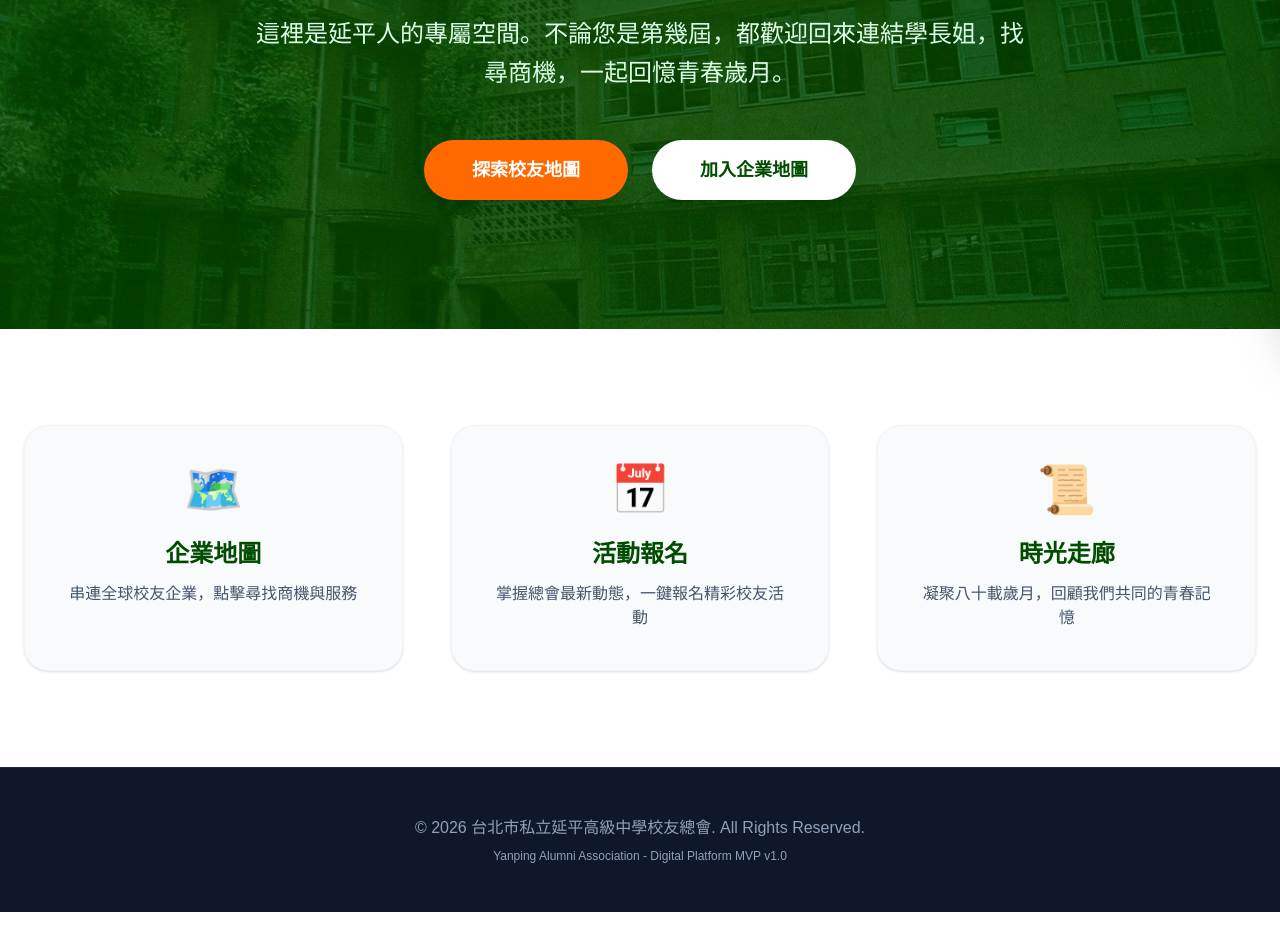
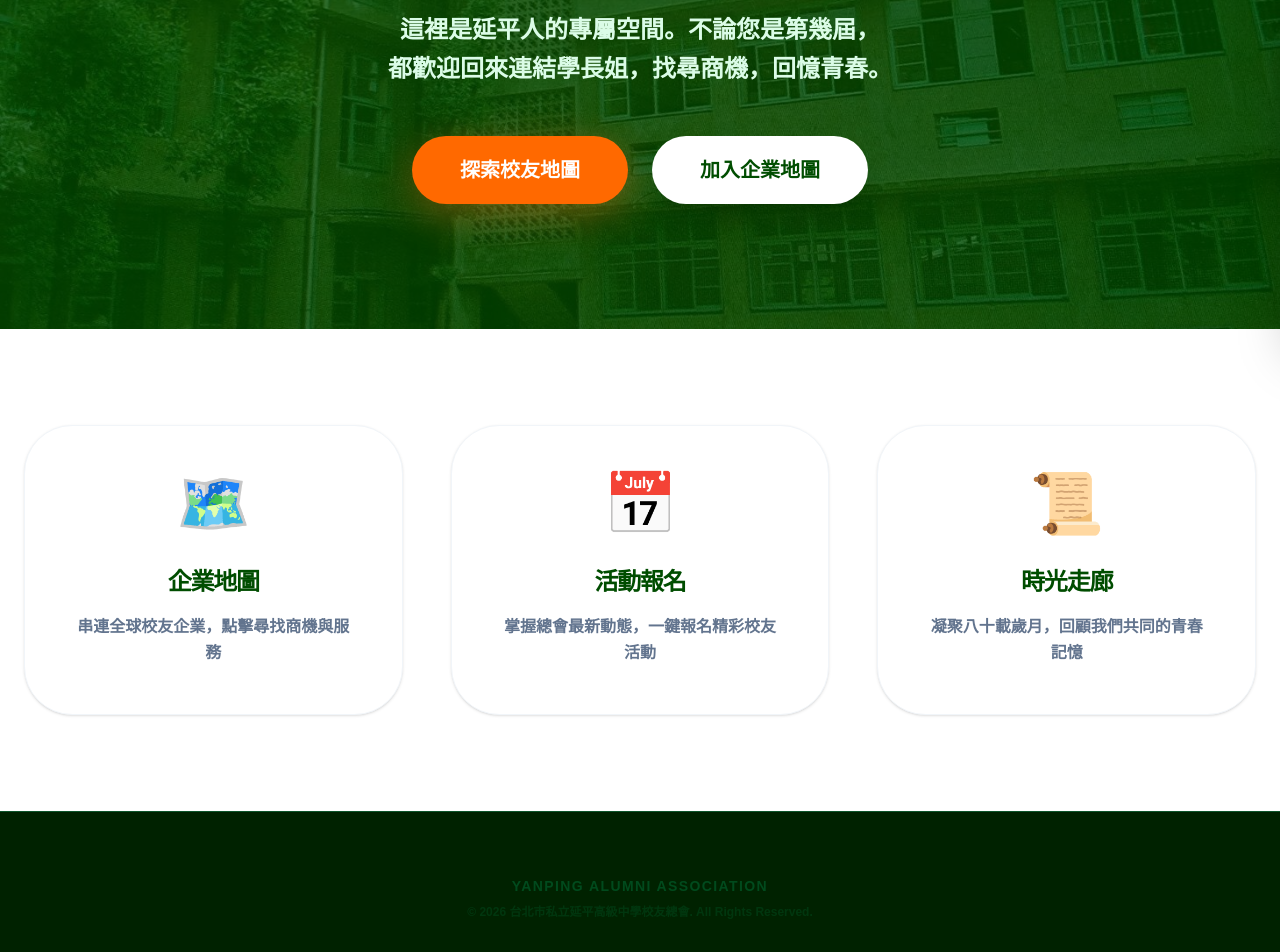
Before and after one commit to bear20020228/yanping-alumni, a Next.js app: page / in a window 1280 px wide. Shown: the part 460-1412 px from the top of the page. Before the commit the page ends 1372 px from the top, so only its background shows below. Built offline with nearby package versions, Linux system fonts and the light colour scheme; no server answers.

Commit message:
fix admin display

```diff
--- a/app/page.tsx
+++ b/app/page.tsx
@@ -1,58 +1,82 @@
+"use client";
+
 import Navbar from './components/Navbar';
 import Link from 'next/link';
+import { supabase } from '../lib/supabase';
+import { useRouter } from 'next/navigation';
 
 export default function Home() {
+  const router = useRouter();
+
+  // --- 核心攔截邏輯：確保點擊「加入企業地圖」時身分正確 ---
+  const handleMapJoinClick = async (e: React.MouseEvent) => {
+    e.preventDefault();
+
+    // 即時檢查 Session
+    const { data: { session } } = await supabase.auth.getSession();
+
+    if (!session) {
+      alert('請先登入會員，才能登錄您的企業地圖喔！');
+      router.push('/login'); // 沒登入去登入頁
+    } else {
+      router.push('/add-business'); // 有登入去填寫企業資料頁
+    }
+  };
+
   return (
     <main className="min-h-screen bg-white">
       <Navbar />
 
-      {/* 首頁 Hero 區塊：延平綠 + 親切文案 */}
+      {/* 首頁 Hero 區塊 */}
       <div className="relative h-[90vh] bg-cover bg-center" style={{ backgroundImage: "url('/LINE_ALBUM_待選延平桌曆照片_260326_3.jpg')" }}>
-        {/* 延平綠遮罩：提升質感 (#004d00/75) */}
         <div className="absolute inset-0 bg-[#004d00]/75" />
 
         <div className="relative max-w-7xl mx-auto px-6 h-full flex flex-col justify-center items-center text-center text-white pt-16">
-          {/* 親切文案復活 */}
-          <h1 className="text-5xl md:text-7xl font-black tracking-tight leading-tight mb-8">
+          <h1 className="text-5xl md:text-7xl font-black tracking-tighter leading-tight mb-8">
             延平人，歡迎回家！<br />
-            <span className="text-yellow-300 text-3xl md:text-5xl font-bold">校友總會暨企業地圖平台</span>
+            <span className="text-yellow-300 text-3xl md:text-5xl font-black uppercase">Yanping Alumni Platform</span>
           </h1>
 
-          <p className="max-w-3xl text-xl md:text-2xl text-green-100 mb-12 font-medium leading-relaxed">
-            這裡是延平人的專屬空間。不論您是第幾屆，都歡迎回來連結學長姐，找尋商機，一起回憶青春歲月。
+          <p className="max-w-3xl text-xl md:text-2xl text-green-100 mb-12 font-bold leading-relaxed">
+            這裡是延平人的專屬空間。不論您是第幾屆，<br className="hidden md:block" />
+            都歡迎回來連結學長姐，找尋商機，回憶青春。
           </p>
 
           <div className="flex flex-col sm:flex-row space-y-4 sm:space-y-0 sm:space-x-6">
-            <Link href="/map" className="bg-orange-500 text-white px-12 py-4 rounded-full font-bold text-lg hover:bg-orange-600 transition-colors shadow-lg transform hover:scale-105 duration-300">
+            <Link href="/map" className="bg-orange-500 text-white px-12 py-5 rounded-full font-black text-xl hover:bg-orange-600 transition-all shadow-[0_10px_40px_rgba(249,115,22,0.4)] transform hover:-translate-y-1 duration-300">
               探索校友地圖
             </Link>
-            <Link href="/register" className="bg-white text-[#004d00] px-12 py-4 rounded-full font-bold text-lg hover:bg-green-50 transition-colors shadow-lg transform hover:scale-105 duration-300">
+
+            {/* 這裡從 Link 改成 button，並綁定 handleMapJoinClick */}
+            <button
+              onClick={handleMapJoinClick}
+              className="bg-white text-[#004d00] px-12 py-5 rounded-full font-black text-xl hover:bg-green-50 transition-all shadow-xl transform hover:-translate-y-1 duration-300"
+            >
               加入企業地圖
-            </Link>
+            </button>
           </div>
         </div>
       </div>
 
-      {/* 下方功能簡介區塊 (使用延平綠標題) */}
+      {/* 下方功能簡介區塊 */}
       <div className="max-w-7xl mx-auto px-6 py-24 grid grid-cols-1 md:grid-cols-3 gap-12 text-center">
         {[
           { icon: '🗺️', title: '企業地圖', desc: '串連全球校友企業，點擊尋找商機與服務' },
           { icon: '📅', title: '活動報名', desc: '掌握總會最新動態，一鍵報名精彩校友活動' },
           { icon: '📜', title: '時光走廊', desc: '凝聚八十載歲月，回顧我們共同的青春記憶' },
         ].map(item => (
-          <div key={item.title} className="bg-slate-50 p-10 rounded-3xl border border-slate-100 shadow-sm hover:shadow-xl transition-all duration-300">
-            <div className="text-5xl mb-6">{item.icon}</div>
-            {/* 標題換成延平綠 (#004d00) */}
-            <h3 className="text-2xl font-bold text-[#004d00] mb-3">{item.title}</h3>
-            <p className="text-slate-600 text-base font-medium">{item.desc}</p>
+          <div key={item.title} className="bg-white p-12 rounded-[3rem] border border-slate-100 shadow-sm hover:shadow-2xl transition-all duration-500 group">
+            <div className="text-6xl mb-8 group-hover:scale-110 transition-transform duration-500">{item.icon}</div>
+            <h3 className="text-2xl font-black text-[#004d00] mb-4 tracking-tighter">{item.title}</h3>
+            <p className="text-slate-500 text-base font-bold leading-relaxed">{item.desc}</p>
           </div>
         ))}
       </div>
 
       {/* 底部 Footer */}
-      <footer className="bg-slate-900 text-slate-400 py-12 px-6 text-center border-t border-slate-800">
-        <p className="font-medium">© 2026 台北市私立延平高級中學校友總會. All Rights Reserved.</p>
-        <p className="text-xs mt-2">Yanping Alumni Association - Digital Platform MVP v1.0</p>
+      <footer className="bg-[#002200] text-green-800/60 py-16 px-6 text-center border-t border-green-900">
+        <p className="font-black tracking-widest uppercase text-sm mb-2">Yanping Alumni Association</p>
+        <p className="text-xs font-bold opacity-50">© 2026 台北市私立延平高級中學校友總會. All Rights Reserved.</p>
       </footer>
     </main>
   );
```
